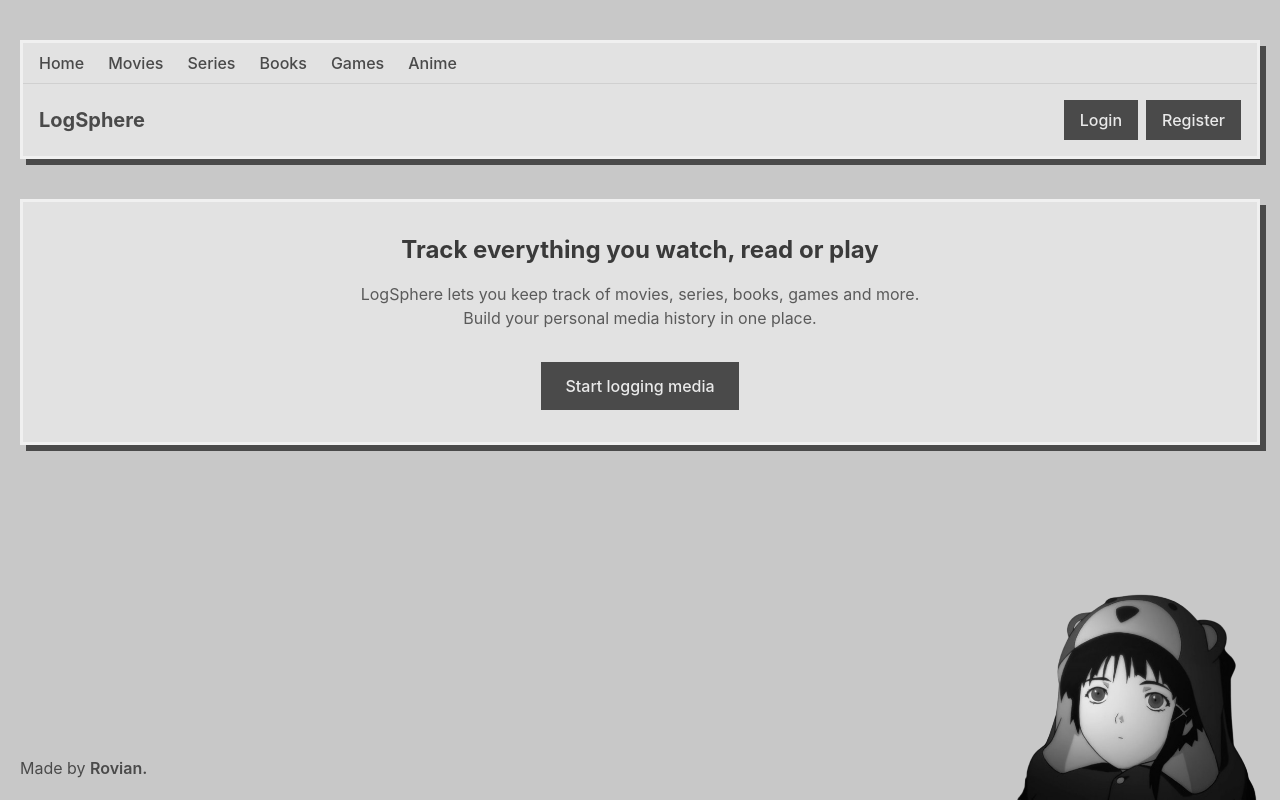
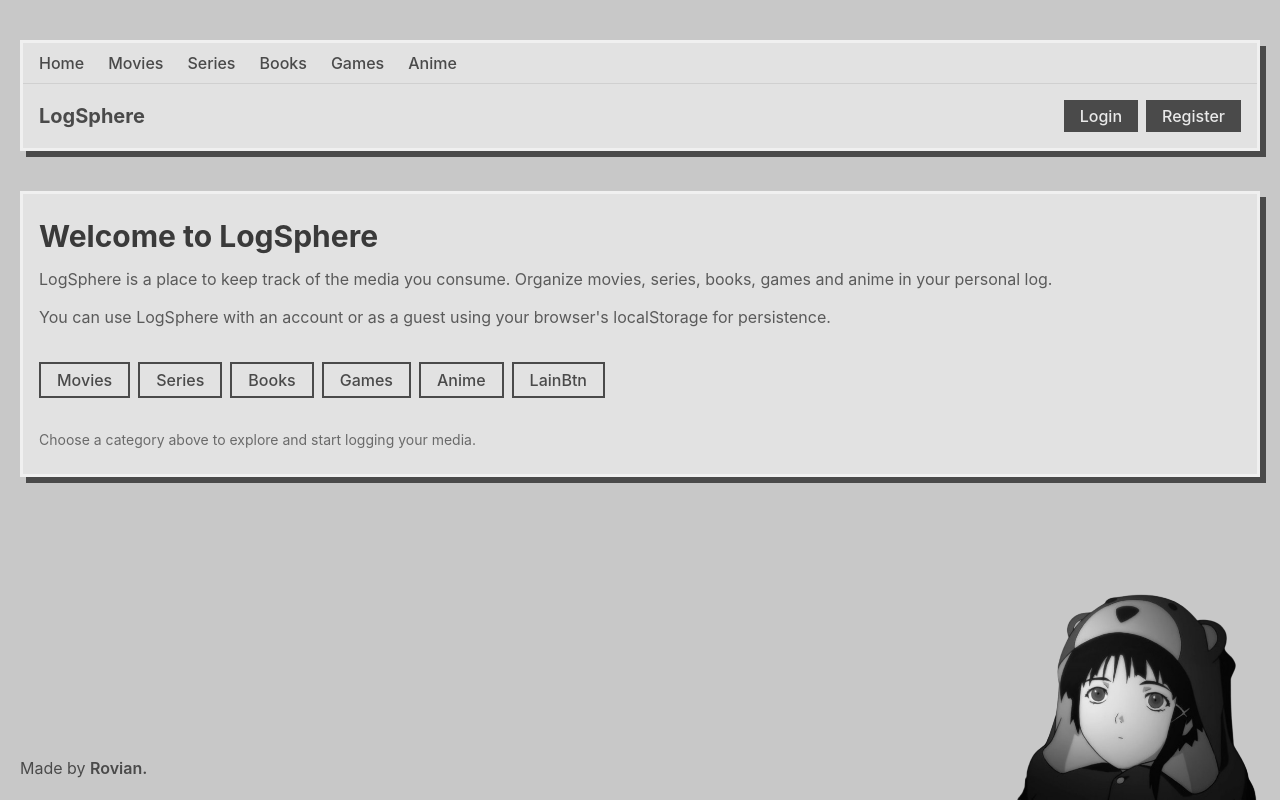
Before and after one commit to 2Rovian/LogSphere, a React (Vite) app: page / in a window 1280 px wide. Built offline with nearby package versions, Linux system fonts and the light colour scheme.

Commit message:
add: HomeComp now works inside MainComp in the root path

```diff
--- a/src/components/HeaderComp.tsx
+++ b/src/components/HeaderComp.tsx
@@ -19,11 +19,10 @@ function HeaderComp() {
         </h1>
 
         <div className="flex gap-2">
-          <button className="px-4 py-2 primary-color font-medium text-color cursor-pointer">
+          <button className="primary-button">
             Login
           </button>
-
-          <button className="px-4 py-2 primary-color font-medium text-color cursor-pointer">
+          <button className="primary-button">
             Register
           </button>
         </div>
--- /dev/null
+++ b/src/components/HomeComp.tsx
@@ -0,0 +1,67 @@
+import { Link } from "react-router-dom";
+
+interface buttons_array_props {
+    label: string;
+    path: string;
+    id: number;
+}
+
+function HomeComp() {
+
+    const buttons_array: buttons_array_props[] =
+    [
+        { label: "Movies", path: "Movies", id: 1 },
+        { label: "Series", path: "Series", id: 2 },
+        { label: "Books", path: "Books", id: 3 },
+        { label: "Games", path: "Games", id: 4 },
+        { label: "Anime", path: "Anime", id: 5 }
+    ]
+
+    return (
+        <section className="flex flex-col gap-8 w-full">
+
+            <div className="flex flex-col items-start gap-3 text-left">
+                <h2 className="text-3xl font-bold text-[#3a3a3a]">
+                    Welcome to LogSphere
+                </h2>
+
+                <p className="text-[#5a5a5a] leading-relaxed">
+                    LogSphere is a place to keep track of the media you consume.
+                    Organize movies, series, books, games and anime in your personal log.
+                </p>
+
+                <p className="text-[#5a5a5a] leading-relaxed">
+                    You can use LogSphere with an account or as a guest using your
+                    browser's localStorage for persistence.
+                </p>
+            </div>
+
+            <div className="grid grid-cols-3 sm:flex sm:flex-wrap gap-2">
+                {
+                    buttons_array.map(button =>
+                        <Link
+                            key={button.id}
+                            className="primary-outline"
+                            to={button.path}>
+                            {button.label}
+                        </Link>
+                    )
+                }
+                <button className="primary-outline">LainBtn</button>
+                {/* { label: "some_button", path: "/", id: 6 } */}
+                {/* <button className="primary-outline hover:bg-[#4a4a4a] hover:text-[#e9e9e9]">Movies</button>
+        <button className="primary-outline">Series</button>
+        <button className="primary-outline">Books</button>
+        <button className="primary-outline">Games</button>
+        <button className="primary-outline">Anime</button> */}
+            </div>
+
+            <p className="text-sm text-[#6a6a6a] text-left">
+                Choose a category above to explore and start logging your media.
+            </p>
+
+        </section>
+    );
+}
+
+export default HomeComp;
--- a/src/components/MainComp.tsx
+++ b/src/components/MainComp.tsx
@@ -1,7 +1,9 @@
+import HomeComp from "./HomeComp";
+
 function MainComp() {
   return (
-    <main className="mx-5 my-10 p-8 custom-border surface-color flex flex-col items-center text-center gap-4">
-      <h2 className="text-2xl font-bold text-[#3a3a3a]">
+    <main className="mx-5 my-10 px-4 py-6 custom-border surface-color flex flex-col items-center text-center gap-4">
+      {/* <h2 className="text-2xl font-bold text-[#3a3a3a]">
         Track everything you watch, read or play
       </h2>
 
@@ -12,7 +14,8 @@ function MainComp() {
 
       <button className="mt-4 px-6 py-3 primary-color text-color font-medium cursor-pointer">
         Start logging media
-      </button>
+      </button> */}
+      <HomeComp />
     </main>
   );
 }
--- a/src/index.css
+++ b/src/index.css
@@ -27,6 +27,14 @@
 .custom-border {
   @apply border-3 border-[#f0f0f0];
   box-shadow: 6px 6px 0 #4a4a4a;
+}
+
+.primary-button {
+  @apply px-4 py-1 bg-[#4a4a4a] font-medium text-[#e9e9e9] cursor-pointer;
+}
+
+.primary-outline {
+  @apply px-4 py-1 border-2 border-[#4a4a4a] font-medium text-[#4a4a4a] cursor-pointer;
 }
 
 /* paleta dark moderno (mais escura) */
```
